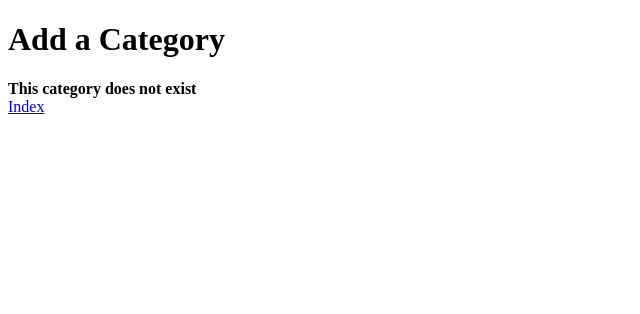
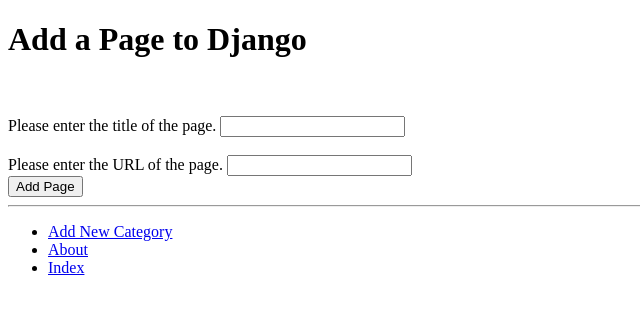
Before and after one commit to JoelGibson20/tango_with_django_project, a Django app: page /rango/category/django/add_page/ in a window 1280 px wide. Shown: the top 314 px of the page, without its empty margins (0-640 px from the left). Run offline with Django 3.2, Linux system fonts and the light colour scheme; data comes from the database, SQL or seed files in the repository.

Commit message:
Modified add_page.html to inherit from base.html

```diff
--- a/tango_with_django_project/templates/rango/add_page.html
+++ b/tango_with_django_project/templates/rango/add_page.html
@@ -1,19 +1,21 @@
-<!DOCTYPE html>
-<html>
-  <head>
-    <title>Rango</title>
-  </head>
+{% extends 'rango/base.html' %}
+{% load staticfiles %}
 
-  <body>
-  <h1>Add a Category</h1>
+{% block title_block %}
+Add a Page
+{% endblock %}
+
+{% block body_block %}
+<h1>Add a Page to {{ category.name }}</h1>
 <div>
-      {% if cat %} <!-- Checks to see if the category actually exists before allowing you to add a new page -->
-        <form id="add_page_form" method="post" action="/rango/category/{{ category.slug }}/add_page/">
-          {% csrf_token %} <!-- Cross-site Request Forgery Token Info here: https://docs.djangoproject.com/en/2.0/ref/csrf/ -->
+  <form id="add_page_form" method="post" action="{% url 'add_page' category.slug %}">
+    {% csrf_token %}
+    {% csrf_token %}
     {% for hidden in form.hidden_fields %}
     {{ hidden }}
     {% endfor %}
     {% for field in form.visible_fields %}
+    <br />
     <br />
     {{ field.errors }}
     {{ field.help_text }}
@@ -22,10 +24,5 @@
     <br />
     <input type="submit" name="submit" value="Add Page" />
   </form>
-      {% else %}
-        <strong>This category does not exist</strong> <br />
-        <a href="/rango/">Index</a><br />
-      {% endif %}
 </div>
-  </body>
-</html>
+{% endblock %}
```
Lines whose indentation alone changed are shown as unchanged.
